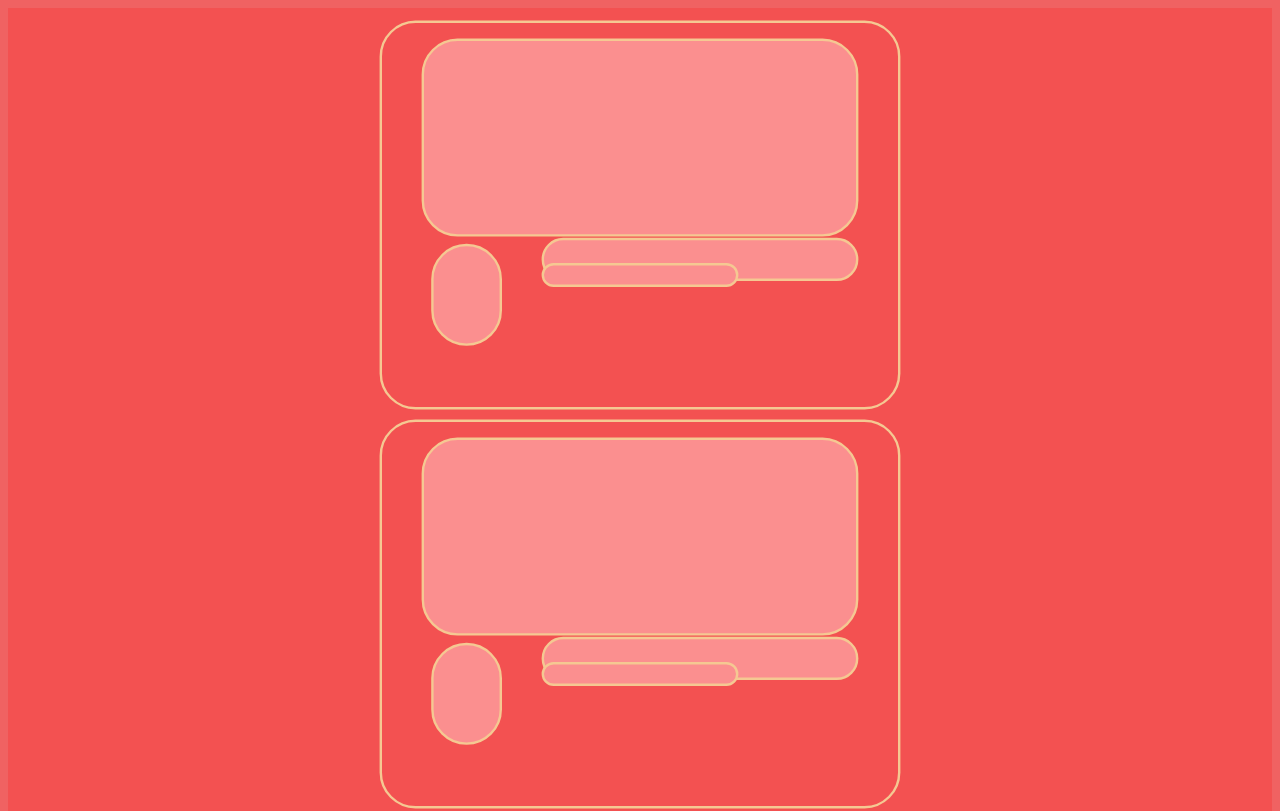
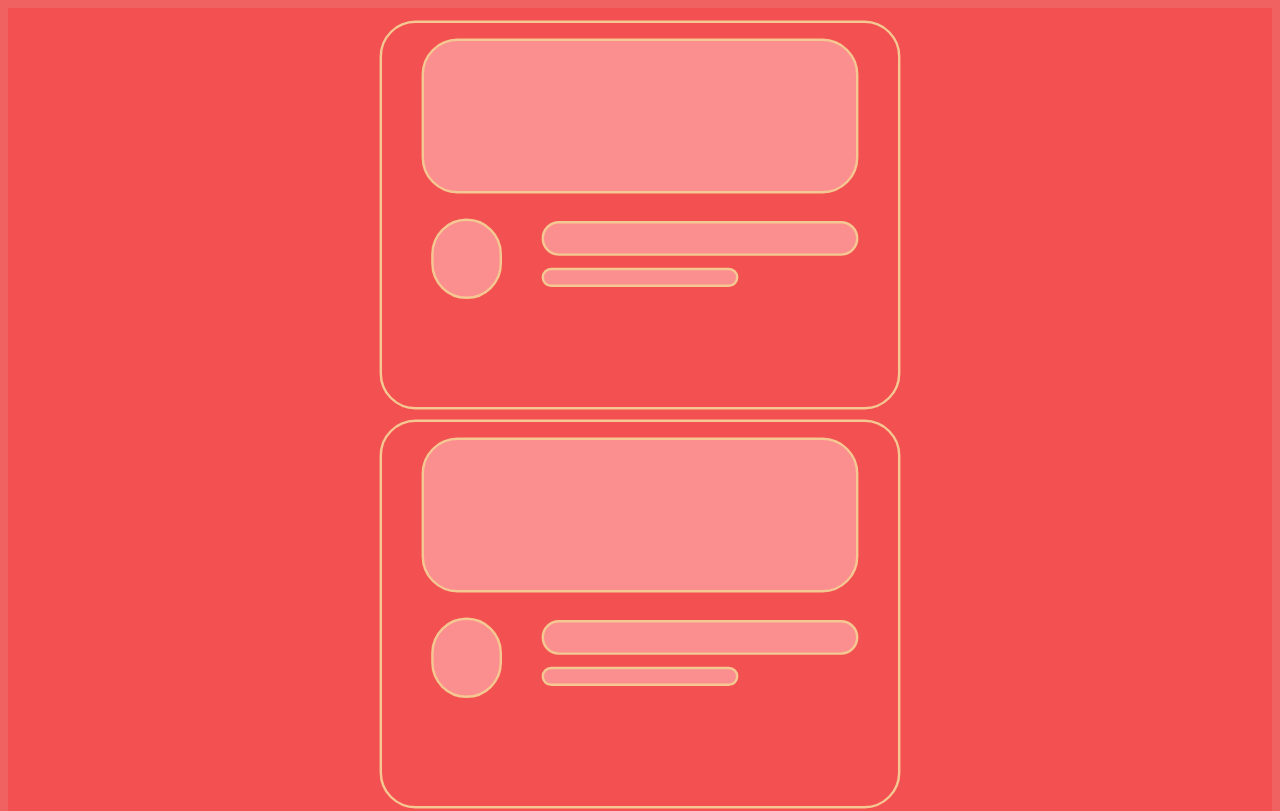
Before and after one commit to me-Sushil/ScrollAnimation, a plain HTML site: page index.html in a window 1280 px wide. Shown: the top 811 px of the page. Drawn offline with Linux system fonts and the light colour scheme.

Commit message:
Update index.html

```diff
--- a/index.html
+++ b/index.html
@@ -66,7 +66,7 @@
         /* align-items: center; */
         background-color: rgb(251, 143, 143);
         border-radius: 90px;
-        margin: 1px 290px 5px 0px;
+        margin: 16px 290px 5px 0px;
         margin-bottom: -90px;
         border: 2px solid rgb(245, 200, 146);
       }
@@ -76,7 +76,7 @@
         align-items: center;
         background-color: rgb(251, 143, 143);
         border-radius: 30px;
-        margin: 0px 0px 0px 100px;
+        margin: 25px 0px 0px 100px;
         border: 2px solid rgb(245, 200, 146);
       }
       .box3 {
@@ -85,7 +85,7 @@
         align-items: center;
         background-color: rgb(251, 143, 143);
         border-radius: 30px;
-        margin: -15px 0px 0px 0px;
+        margin: 10px 0px 0px 0px;
         margin-bottom: 100px;
         border: 2px solid rgb(245, 200, 146);
       }
```
